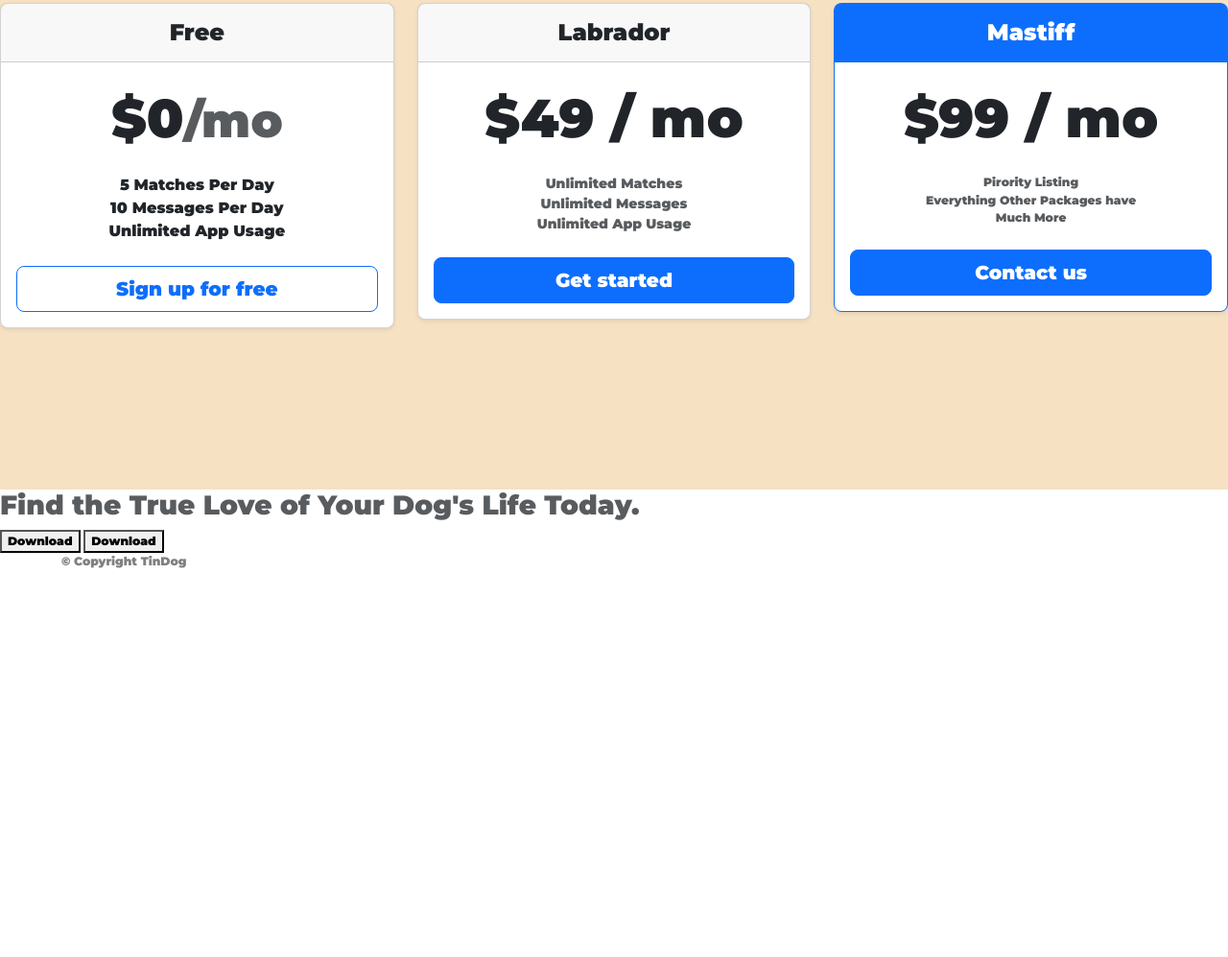
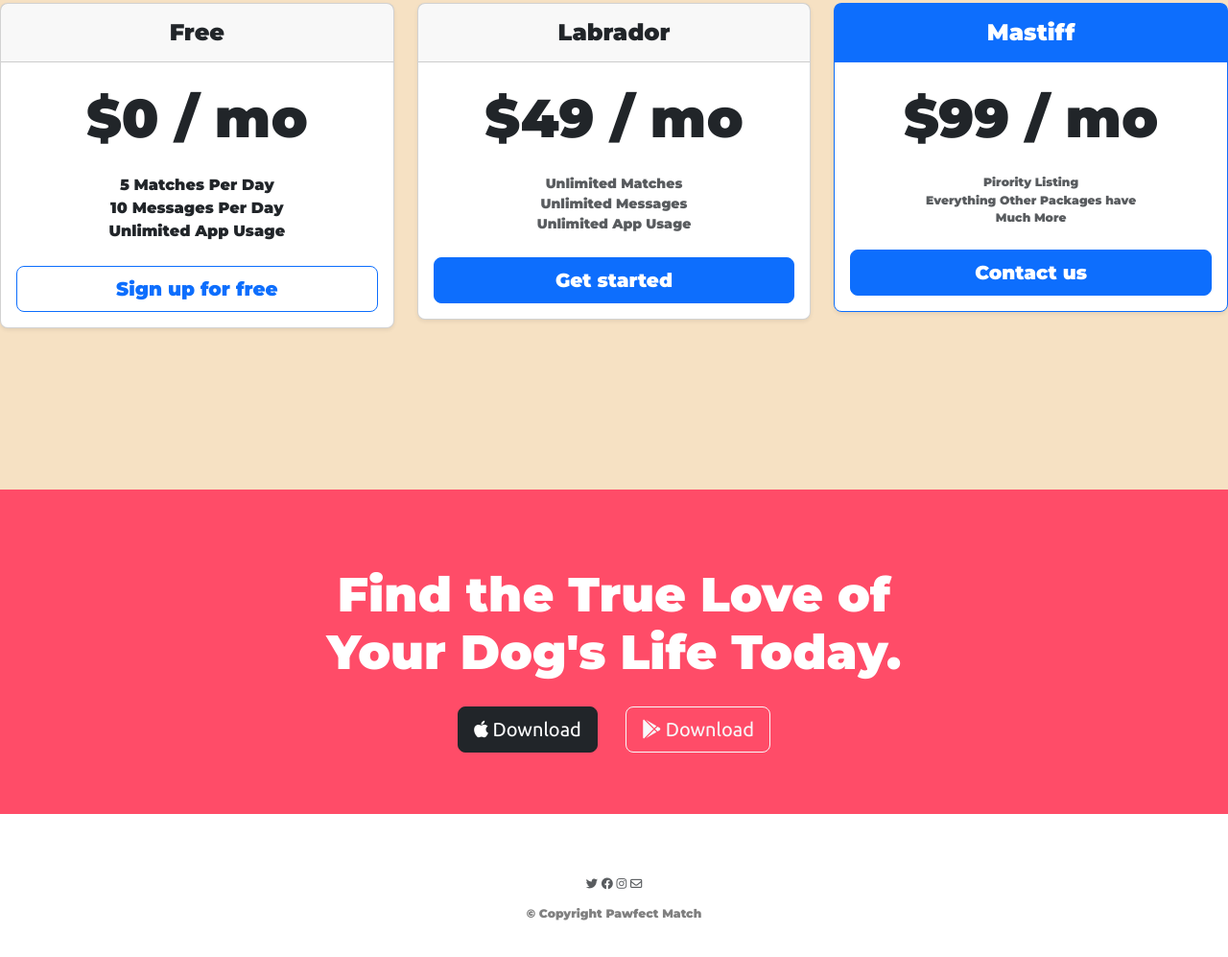
Before and after one commit to dileeka1998/StartupWebPage, a plain HTML site: page index.html in a window 1280 px wide. Shown: the part 2062-3059 px from the top of the page at 96% size. Before the commit the page ends 2673 px from the top, so only its background shows below. Drawn offline with nearby package versions, Linux system fonts and the light colour scheme.

Commit message:
designed and styled footer section

```diff
--- a/css/styles.css
+++ b/css/styles.css
@@ -131,3 +131,28 @@ p{
 .pricing-cards {
     padding: 4rem 0;
 }
+
+#cta {
+    background-color:#ff4c68;
+    text-align: center;
+    color:#fff;
+    padding: 5rem 0 0;
+}
+.cta-heading {
+    margin-bottom: 0;
+    margin:0 18rem  0 18rem;
+    font-size: 50px;
+}
+.cta-download {
+    margin: 2% 1% 5% 1%;
+    font-family: 'Ubuntu', sans-serif;
+}
+
+#footer {
+    text-align: center;
+    margin: 5% 1% 10% 1%;
+}
+
+#footer > p {
+    margin-top: 1%;
+}
--- a/index.html
+++ b/index.html
@@ -144,7 +144,7 @@
         </div>
         <div class="card-body">
 
-          <h1 class="card-title pricing-card-title">$0<small class="text-muted fw-light">/mo</small></h1>
+          <h1 class="card-title pricing-card-title">$0 / mo<small class="text-muted fw-light"></small></h1>
             <ul class="list-unstyled mt-3 mb-4">
               <li>5 Matches Per Day</li>
               <li>10 Messages Per Day</li>
@@ -195,18 +195,20 @@
 
   <section id="cta">
 
-    <h3>Find the True Love of Your Dog's Life Today.</h3>
-    <button type="button">Download</button>
-    <button type="button">Download</button>
-
+    <h3 class="cta-heading">Find the True Love of Your Dog's Life Today.</h3>
+    <button type="button" class="btn btn-dark btn-lg cta-download"><i class="fa-brands fa-apple"></i> Download</button>
+    <button type="button" class="btn btn-outline-light btn-lg cta-download"><i class="fa-brands fa-google-play"></i> Download</button>
   </section>
 
 
   <!-- Footer -->
 
   <footer id="footer">
-
-    <p>© Copyright TinDog</p>
+    <i class="fa-brands fa-twitter"></i>
+    <i class="fa-brands fa-facebook"></i>
+    <i class="fa-brands fa-instagram"></i>
+    <i class="fa-regular fa-envelope"></i>
+    <p>© Copyright Pawfect Match</p>
 
   </footer>
 
```
